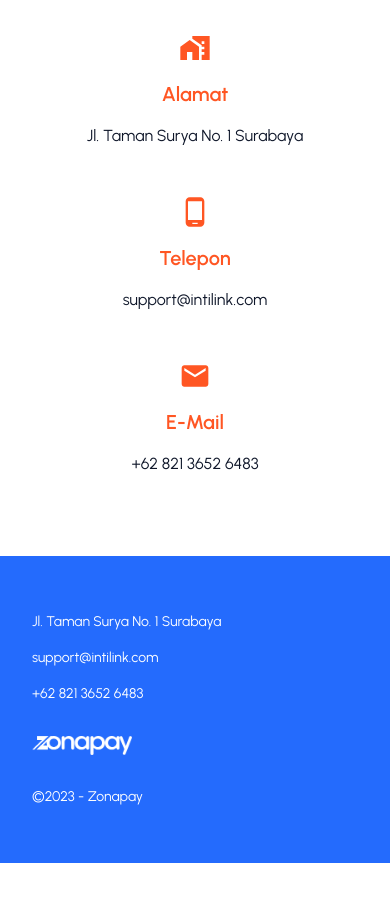
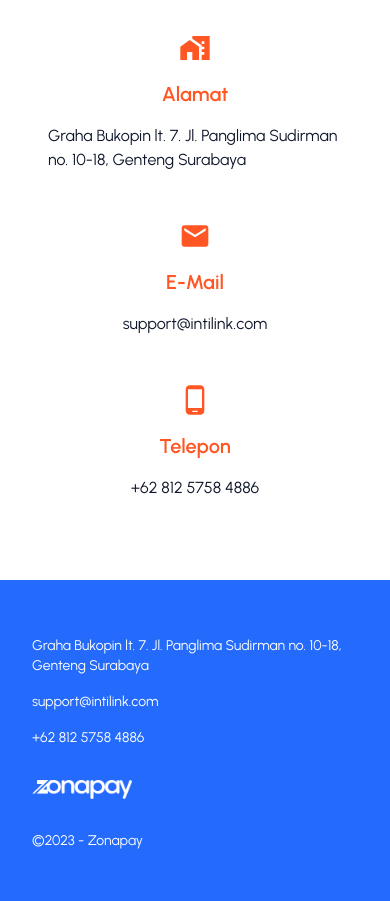
Before and after one commit to badawi1713/zonapay-landing-page, a Next.js app: page / in a window 390 px wide. Shown: the part 2360-3261 px from the top of the page. Before the commit the page ends 3223 px from the top, so only its background shows below. Built offline with nearby package versions, Linux system fonts and the light colour scheme.

Commit message:
chore: update contact email and phone number

```diff
--- a/components/ui/contact.tsx
+++ b/components/ui/contact.tsx
@@ -9,30 +9,33 @@ function Contact() {
       title: "Alamat",
       description: (
         <address>
-          <p className="not-italic">Jl. Taman Surya No. 1 Surabaya</p>
+          <p className="not-italic">
+            Graha Bukopin lt. 7. Jl. Panglima Sudirman no. 10-18, Genteng
+            Surabaya
+          </p>
         </address>
       ),
       icon: <MdHomeWork className="text-primary1" fontSize={32} />,
     },
     {
       id: 2,
-      title: "Telepon",
+      title: "E-Mail",
       description: (
         <a className="hover:text-blue" href="mailto:support@intilink.com">
           support@intilink.com
         </a>
       ),
-      icon: <MdPhoneAndroid className="text-primary1 " fontSize={32} />,
+      icon: <MdEmail className="text-primary1 " fontSize={32} />,
     },
     {
       id: 3,
-      title: "E-Mail",
+      title: "Telepon",
       description: (
-        <a className="hover:text-blue" href="https://wa.me/6282136526483">
-          +62 821 3652 6483
+        <a className="hover:text-blue" href="https://wa.me/6281257584886">
+          +62 812 5758 4886
         </a>
       ),
-      icon: <MdEmail className="text-primary1 " fontSize={32} />,
+      icon: <MdPhoneAndroid className="text-primary1 " fontSize={32} />,
     },
   ];
 
--- a/components/ui/footer.tsx
+++ b/components/ui/footer.tsx
@@ -11,14 +11,15 @@ function Footer() {
             <div className="flex flex-col gap-4">
               <address>
                 <p className="text-sm not-italic text-white lg:text-lg">
-                  Jl. Taman Surya No. 1 Surabaya
+                  Graha Bukopin lt. 7. Jl. Panglima Sudirman no. 10-18, Genteng
+                  Surabaya
                 </p>
               </address>
               <h6 className="text-sm text-white lg:text-lg">
                 <a href="mailto:support@intilink.com">support@intilink.com</a>
               </h6>
               <h6 className="text-sm text-white lg:text-lg">
-                <a href="https://wa.me/6282136526483">+62 821 3652 6483</a>
+                <a href="https://wa.me/6281257584886">+62 812 5758 4886</a>
               </h6>
             </div>
             <div className="hidden flex-col gap-4 md:flex lg:ml-20">
--- a/components/ui/navbar.tsx
+++ b/components/ui/navbar.tsx
@@ -104,7 +104,7 @@ function Navbar() {
         </ul>
         <button onClick={toggleSidebar} className="ml-auto md:hidden">
           <HiMenu
-            fontSize={24}
+            fontSize={32}
             className={`text-xl ${
               animateHeader ? "text-primary1" : "text-white"
             }`}
@@ -134,17 +134,17 @@ function Navbar() {
                 </button>
               </header>
               <ul className="flex flex-col gap-3">
-                <li className="text-primary1 md:font-medium">
+                <li className="hover:text-primary1 md:font-medium">
                   <a onClick={toggleSidebar} href={"#tentang-kami"}>
                     Tentang Kami
                   </a>
                 </li>
-                <li className="text-primary1 md:font-medium">
+                <li className="hover:text-primary1 md:font-medium">
                   <a onClick={toggleSidebar} href={"#layanan"}>
                     Layanan
                   </a>
                 </li>
-                <li className="text-primary1 md:font-medium">
+                <li className="hover:text-primary1 md:font-medium">
                   <a onClick={toggleSidebar} href={"#kontak"}>
                     Kontak
                   </a>
```
